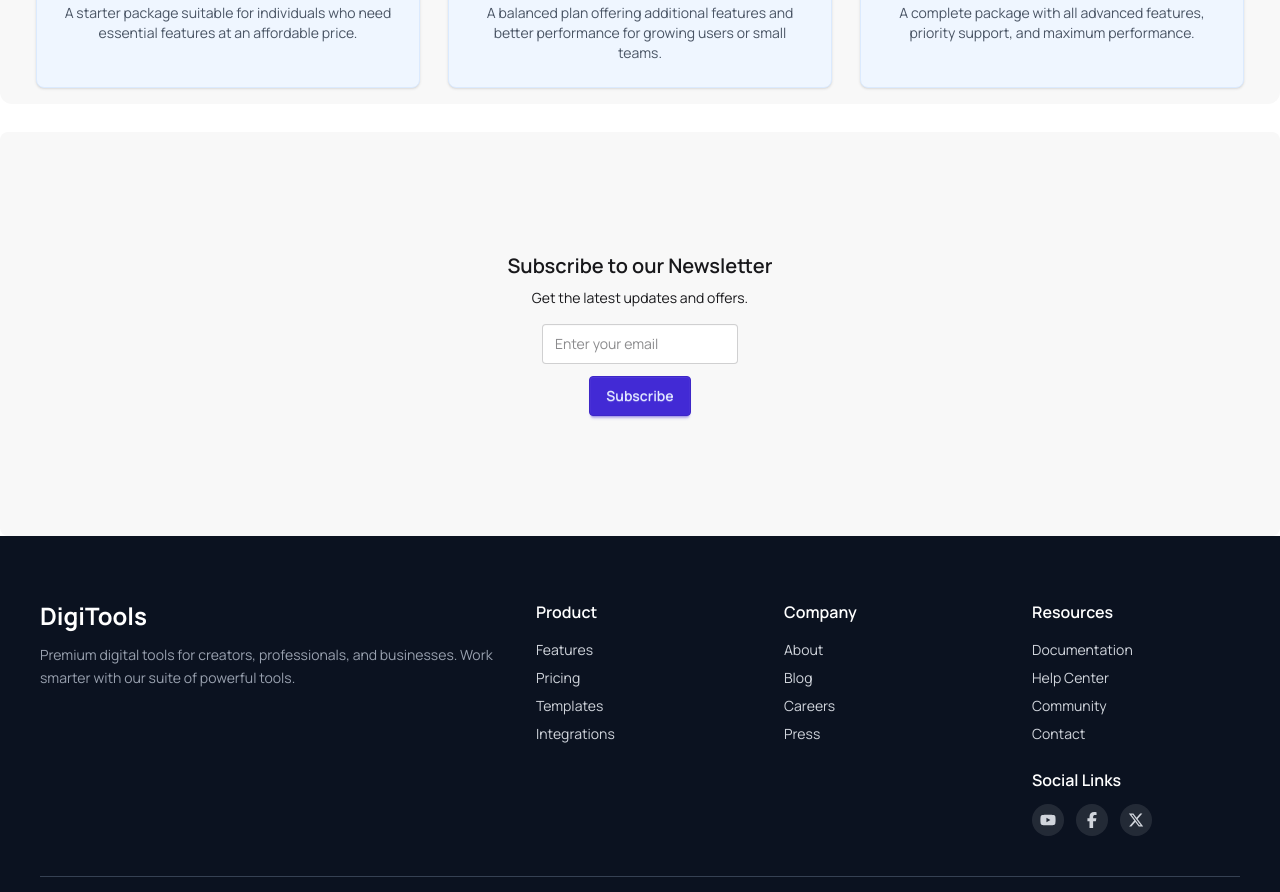
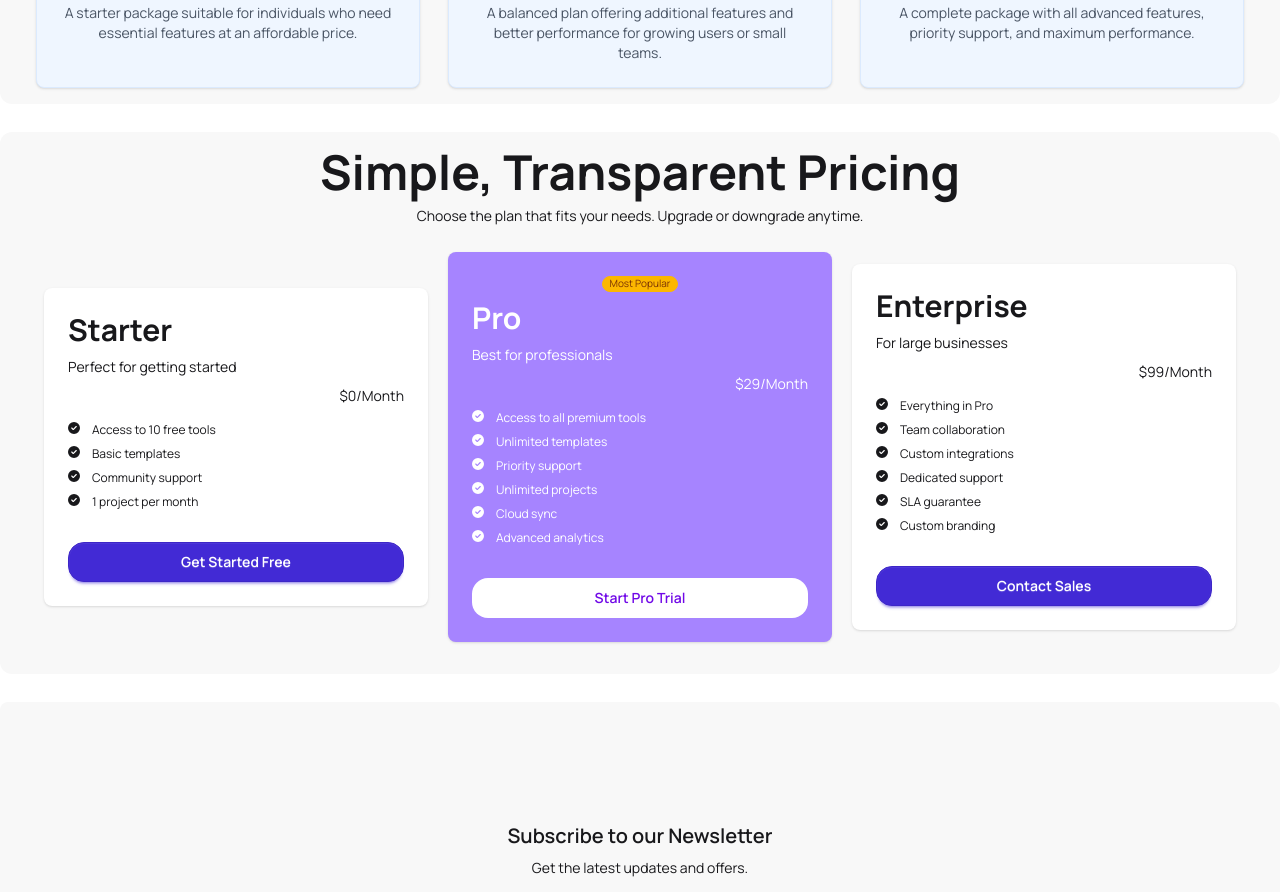
Before and after one commit to Nirjhor07/my-assignment-6-Digitools-platform, a React (Vite) app: page / in a window 1280 px wide. Shown: the part 2720-3612 px from the top of the page. Built offline with nearby package versions, Linux system fonts and the light colour scheme.

Commit message:
transparent pricing card added succesfully

```diff
--- a/src/App.jsx
+++ b/src/App.jsx
@@ -9,6 +9,7 @@ import { ToastContainer } from "react-toastify";
 import NewsLetter from "./Components/subcribe/NewsLetter";
 import Footer from "./Components/footer/Footer";
 import GetStarted from "./Components/getStartted/GetStarted";
+import TransparentPricing from "./Components/transparentPricing/TransparentPricing";
 
 //getting api data
 const cartPromise = async () => {
@@ -22,6 +23,12 @@ const getStartedPromise = async () => {
   return res.json();
 };
 
+//get the transparent pricing Api
+const transparentPricingApiPromise = async () => {
+  const res = await fetch("/public/simplePricing.json");
+  return res.json();
+};
+
 function App() {
   // state for cartCount
   const [cardCount, setCardCount] = useState(0);
@@ -29,6 +36,8 @@ function App() {
   const cart = cartPromise();
   //get started Api storing to variable
   const getStarted = getStartedPromise();
+  // get the transparent pricing api
+  const transparentPricingData = transparentPricingApiPromise();
   return (
     <>
       <header>
@@ -65,6 +74,23 @@ function App() {
           <GetStarted getStarted={getStarted}></GetStarted>
         </Suspense>
 
+        {/* transparentPricingApi component  */}
+        <Suspense
+          fallback={
+            <>
+              <span className="loading loading-bars loading-xs"></span>
+              <span className="loading loading-bars loading-sm"></span>
+              <span className="loading loading-bars loading-md"></span>
+              <span className="loading loading-bars loading-lg"></span>
+              <span className="loading loading-bars loading-xl"></span>
+            </>
+          }
+        >
+          <TransparentPricing
+            transparentPricingData={transparentPricingData}
+          ></TransparentPricing>
+        </Suspense>
+
         {/* newsletter */}
         <NewsLetter></NewsLetter>
       </main>
--- /dev/null
+++ b/src/Components/transparentPricing/FeaturePricing.jsx
@@ -0,0 +1,16 @@
+import React from "react";
+import { FaCircleCheck } from "react-icons/fa6";
+
+const FeaturePricing = ({ feature }) => {
+  console.log(feature);
+  return (
+    <ul className="mt-2 flex flex-col gap-2 text-xs text-left">
+      <div className="flex gap-3">
+        <FaCircleCheck />
+        <li>{feature}</li>
+      </div>
+    </ul>
+  );
+};
+
+export default FeaturePricing;
--- /dev/null
+++ b/src/Components/transparentPricing/PricingCards.jsx
@@ -0,0 +1,49 @@
+import React from "react";
+import FeaturePricing from "./FeaturePricing";
+
+const PricingCards = ({ pCards }) => {
+  //destructuring
+  const { title, subtitle, price, duration, badge, features, buttonText } =
+    pCards;
+  //   console.log(pCards);
+  return (
+    <div
+      className={`card w-96 shadow-sm flex flex-col ${badge ? " bg-violet-400 text-white " : "bg-base-100"}`}
+    >
+      <div className="card-body flex flex-col">
+        {badge && (
+          <span className="badge badge-xs badge-warning mx-auto">{badge}</span>
+        )}
+        <div className="flex justify-between">
+          <h2 className="text-3xl font-bold">{title}</h2>
+        </div>
+        {/* subtitle */}
+        <p className="text-left">{subtitle}</p>
+
+        <p className="text-right">
+          ${price}/{duration}
+        </p>
+
+        <div>
+          {features.map((feature, index) => (
+            <FeaturePricing key={index} feature={feature}></FeaturePricing>
+          ))}
+        </div>
+
+        <div className="mt-6">
+          <button
+            className={`${
+              badge
+                ? "btn btn-ghost btn-block rounded-2xl text-violet-700 bg-white"
+                : "btn btn-primary btn-block rounded-2xl text-white"
+            }`}
+          >
+            {buttonText}
+          </button>
+        </div>
+      </div>
+    </div>
+  );
+};
+
+export default PricingCards;
--- /dev/null
+++ b/src/Components/transparentPricing/TransparentPricing.jsx
@@ -0,0 +1,23 @@
+import React, { use } from "react";
+import PricingCards from "./PricingCards";
+
+const TransparentPricing = ({ transparentPricingData }) => {
+  //load the pricing data
+  const pricingCards = use(transparentPricingData);
+  //   console.log(pricingCards);
+  return (
+    <div className="mx-auto mt-7 bg-base-200 p-4 rounded-xl mb-3 container text-center space-y-2.5">
+      <h1 className="text-5xl font-bold">Simple, Transparent Pricing</h1>
+      <p className="text-sm text-base-700">
+        Choose the plan that fits your needs. Upgrade or downgrade anytime.
+      </p>
+      <div className="flex gap-5 flex-wrap mx-auto justify-center items-center p-4">
+        {pricingCards.map((pCards) => (
+          <PricingCards key={pCards.id} pCards={pCards}></PricingCards>
+        ))}
+      </div>
+    </div>
+  );
+};
+
+export default TransparentPricing;
```
